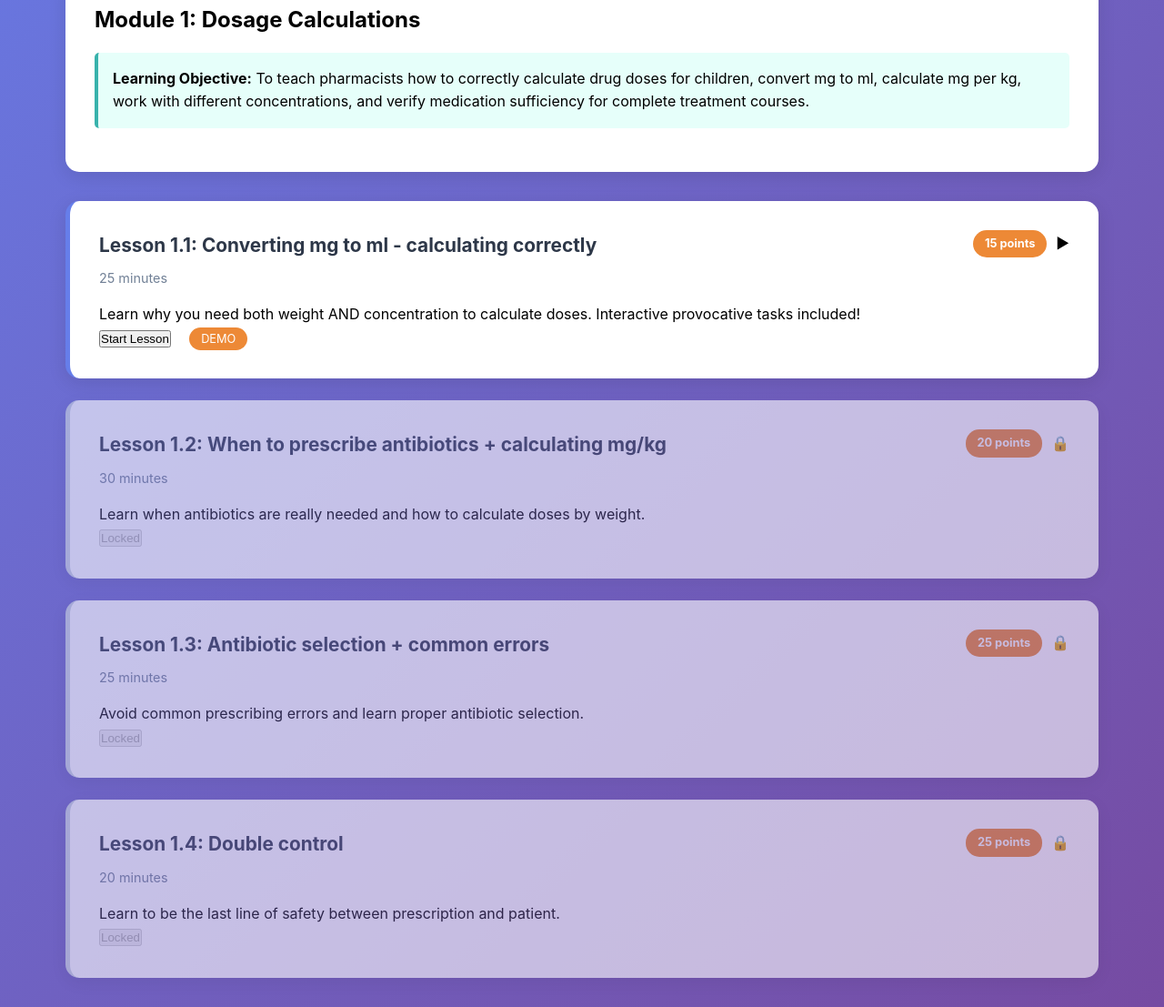
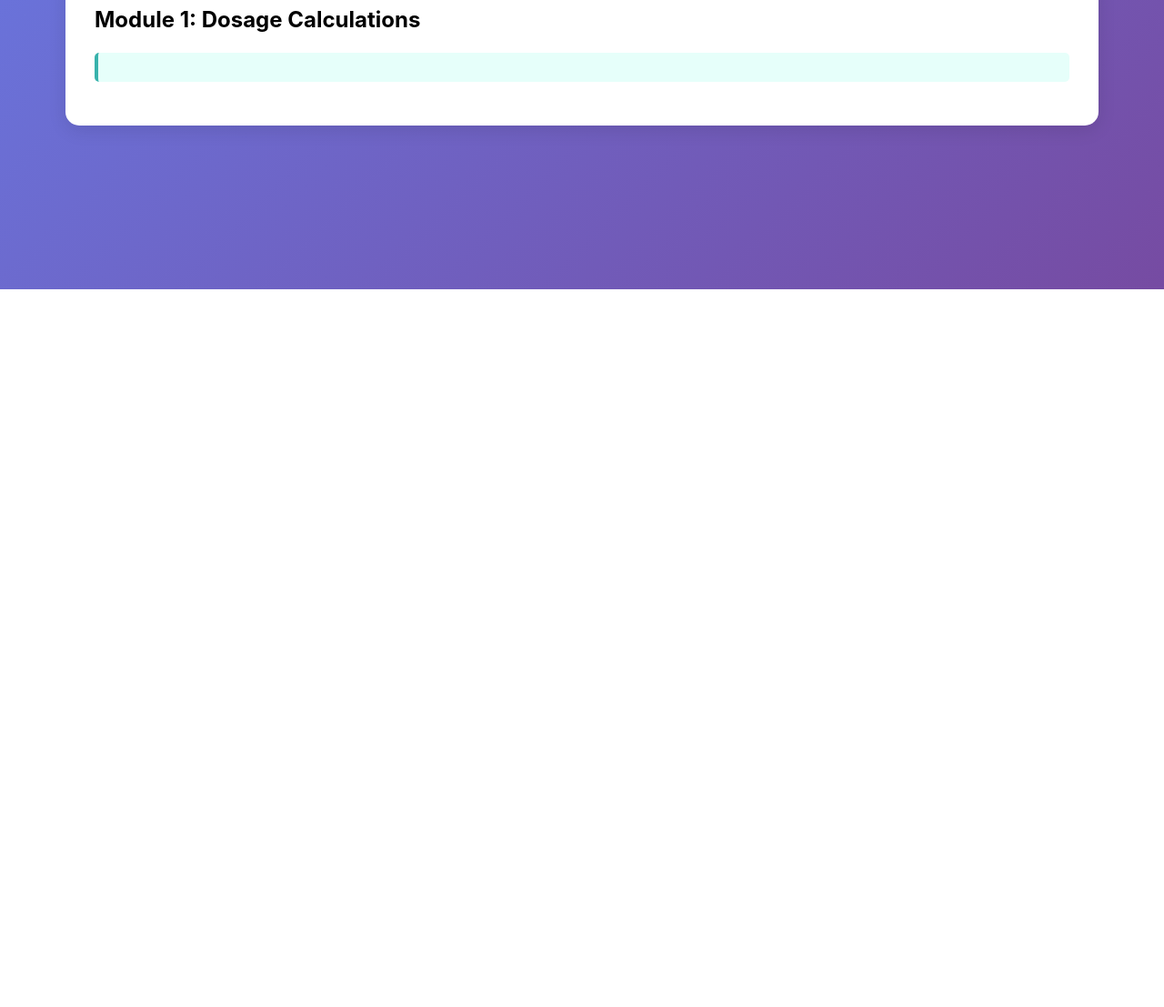
Before and after one commit to mariamashaka/farm-course-ab, a plain HTML site: page index.html in a window 1280 px wide. Shown: the part 482-1589 px from the top of the page at 91% size. After the commit the page ends 800 px from the top, so only its background shows below. Drawn offline with Linux system fonts and the light colour scheme.

Commit message:
Update index.html

```diff
--- a/index.html
+++ b/index.html
@@ -21,6 +21,7 @@
         <h1 class="main-title" data-en="Safe Use of Antibiotics in Children: Training for Pharmacists" data-sw="Matumizi Salama ya Antibiotics kwa Watoto: Mafunzo kwa Wachuuzi wa Dawa">
             Safe Use of Antibiotics in Children: Training for Pharmacists
         </h1>
+
         <!-- Progress Section -->
         <div class="progress-section">
             <h3 data-en="Your Progress" data-sw="Maendeleo Yako">Your Progress</h3>
@@ -38,69 +39,4 @@
             <h2 data-en="Module 1: Dosage Calculations" data-sw="Sehemu ya 1: Mahesabu ya Kipimo">Module 1: Dosage Calculations</h2>
 
             <div class="objective">
-        <strong data-en="Learning Objective:" data-sw="Lengo la Kujifunza:">Learning Objective:</strong>
-        <span data-en="To teach pharmacists how to correctly calculate drug doses for children, convert mg to ml, calculate mg per kg, work with different concentrations, and verify medication sufficiency for complete treatment courses." data-sw="Kuwafundisha wachuuzi wa dawa jinsi ya kuhesabu vizuri kipimo cha dawa kwa watoto, kubadilisha mg kuwa ml, kuhesabu mg kwa kilo, kufanya kazi na mkusanyiko tofauti, na kuthibitisha kutosha kwa dawa kwa mzunguko kamili wa matibabu.">To teach pharmacists how to correctly calculate drug doses for children, convert mg to ml, calculate mg per kg, work with different concentrations, and verify medication sufficiency for complete treatment courses.</span>
-    </div>
-</div>
-
-<!-- Lesson Cards -->
-<div class="lesson-card" data-lesson="1.1">
-    <div class="lesson-header">
-        <div class="lesson-info">
-            <h3 data-en="Lesson 1.1: Converting mg to ml - calculating correctly" data-sw="Somo 1.1: Kubadilisha mg kuwa ml - kuhesabu kwa usahihi">Lesson 1.1: Converting mg to ml - calculating correctly</h3>
-            <p class="lesson-duration" data-en="25 minutes" data-sw="dakika 25">25 minutes</p>
-        </div>
-        <div class="lesson-status">
-            <div class="points-badge" data-en="15 points" data-sw="alama 15">15 points</div>
-            <div class="status-icon status-available">▶</div>
-        </div>
-    </div>
-    <p data-en="Learn why you need both weight AND concentration to calculate doses. Interactive provocative tasks included!" data-sw="Jifunza kwa nini unahitaji uzito NA mkusanyiko kuhesabu kipimo. Majukumu ya kuchochea yanahusishwa!">Learn why you need both weight AND concentration to calculate doses. Interactive provocative tasks included!</p>
-    <button class="start-btn" onclick="startLesson('1.1')" data-en="Start Lesson" data-sw="Anza Somo">Start Lesson</button>
-    <span style="background: #ed8936; color: white; padding: 0.3rem 0.8rem; border-radius: 15px; font-size: 0.8rem; margin-left: 1rem;">DEMO</span>
-</div>
-
-<div class="lesson-card locked" data-lesson="1.2">
-    <div class="lesson-header">
-        <div class="lesson-info">
-            <h3 data-en="Lesson 1.2: When to prescribe antibiotics + calculating mg/kg" data-sw="Somo 1.2: Wakati wa kuagiza antibiotics + kuhesabu mg/kg">Lesson 1.2: When to prescribe antibiotics + calculating mg/kg</h3>
-            <p class="lesson-duration" data-en="30 minutes" data-sw="dakika 30">30 minutes</p>
-        </div>
-        <div class="lesson-status">
-            <div class="points-badge" data-en="20 points" data-sw="alama 20">20 points</div>
-            <div class="status-icon status-locked">🔒</div>
-        </div>
-    </div>
-    <p data-en="Learn when antibiotics are really needed and how to calculate doses by weight." data-sw="Jifunza wakati antibiotics zinahitajika kweli na jinsi ya kuhesabu kipimo kwa uzito.">Learn when antibiotics are really needed and how to calculate doses by weight.</p>
-    <button class="start-btn" disabled onclick="startLesson('1.2')" data-en="Locked" data-sw="Imefungwa">Locked</button>
-</div>
-
-<div class="lesson-card locked" data-lesson="1.3">
-    <div class="lesson-header">
-        <div class="lesson-info">
-            <h3 data-en="Lesson 1.3: Antibiotic selection + common errors" data-sw="Somo 1.3: Kuchagua antibiotic + makosa ya kawaida">Lesson 1.3: Antibiotic selection + common errors</h3>
-            <p class="lesson-duration" data-en="25 minutes" data-sw="dakika 25">25 minutes</p>
-        </div>
-        <div class="lesson-status">
-            <div class="points-badge" data-en="25 points" data-sw="alama 25">25 points</div>
-            <div class="status-icon status-locked">🔒</div>
-        </div>
-    </div>
-    <p data-en="Avoid common prescribing errors and learn proper antibiotic selection." data-sw="Epuka makosa ya kawaida ya kuagiza na ujifunze kuchagua antibiotic kwa usahihi.">Avoid common prescribing errors and learn proper antibiotic selection.</p>
-    <button class="start-btn" disabled onclick="startLesson('1.3')" data-en="Locked" data-sw="Imefungwa">Locked</button>
-</div>
-
-<div class="lesson-card locked" data-lesson="1.4">
-    <div class="lesson-header">
-        <div class="lesson-info">
-            <h3 data-en="Lesson 1.4: Double control" data-sw="Somo 1.4: Udhibiti mkuu">Lesson 1.4: Double control</h3>
-            <p class="lesson-duration" data-en="20 minutes" data-sw="dakika 20">20 minutes</p>
-        </div>
-        <div class="lesson-status">
-            <div class="points-badge" data-en="25 points" data-sw="alama 25">25 points</div>
-            <div class="status-icon status-locked">🔒</div>
-        </div>
-    </div>
-    <p data-en="Learn to be the last line of safety between prescription and patient." data-sw="Jifunza kuwa mstari wa mwisho wa usalama kati ya agizo na mgonjwa.">Learn to be the last line of safety between prescription and patient.</p>
-    <button class="start-btn" disabled onclick="startLesson('1.4')" data-en="Locked" data-sw="Imefungwa">Locked</button>
-</div>
+                <strong data-en="Learning Objective:" da
```
Lines whose indentation alone changed are shown as unchanged.
